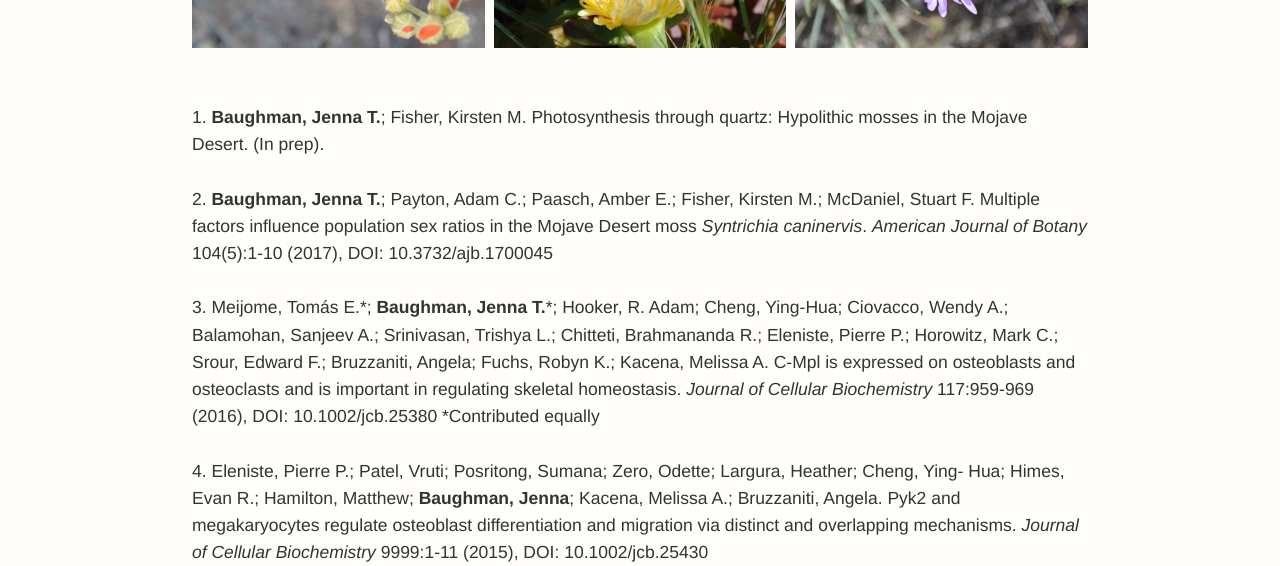
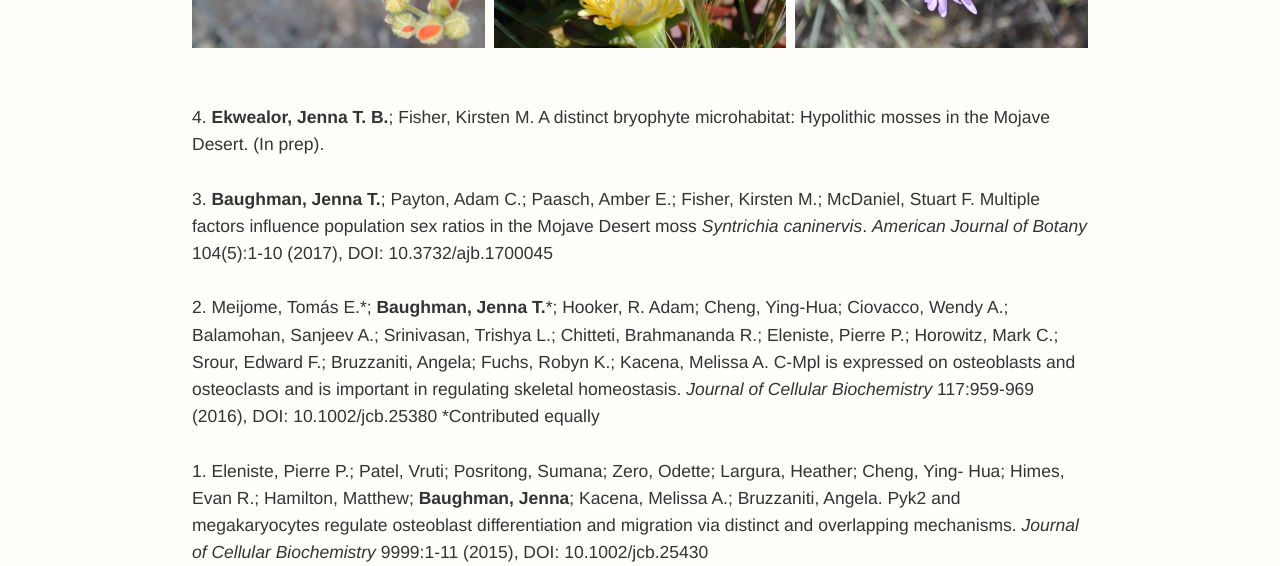
Before and after one commit to jenna-tb-ekwealor/jenna-tb-ekwealor.github.io, a Jekyll site: the page built from publications/index.html, in a window 1280 px wide and 1030 px high. Shown: the part 310-876 px from the top of the window. Built offline with Jekyll 4.4.1, drawn with Linux system fonts in a browser that asks for light colours.

Commit message:
change order and name of publications

```diff
--- a/publications/index.html
+++ b/publications/index.html
@@ -16,11 +16,11 @@ src="../imageLoad.js"
 	<br>
 
   	<p><small>
-  		1. <b>Baughman, Jenna T.</b>; Fisher, Kirsten M. Photosynthesis through quartz: Hypolithic mosses in the Mojave Desert. (In prep).<br>
+  		4. <b>Ekwealor, Jenna T. B.</b>; Fisher, Kirsten M. A distinct bryophyte microhabitat: Hypolithic mosses in the Mojave Desert. (In prep).<br>
   		<br>
-		2. <b>Baughman, Jenna T.</b>; Payton, Adam C.; Paasch, Amber E.; Fisher, Kirsten M.; McDaniel, Stuart F. Multiple factors influence population sex ratios in the Mojave Desert moss <i>Syntrichia caninervis</i>. <i>American Journal of Botany</i> 104(5):1-10 (2017), DOI: 10.3732/ajb.1700045<br>
+		3. <b>Baughman, Jenna T.</b>; Payton, Adam C.; Paasch, Amber E.; Fisher, Kirsten M.; McDaniel, Stuart F. Multiple factors influence population sex ratios in the Mojave Desert moss <i>Syntrichia caninervis</i>. <i>American Journal of Botany</i> 104(5):1-10 (2017), DOI: 10.3732/ajb.1700045<br>
 		<br>
-		3. Meijome, Tomás E.*; <b>Baughman, Jenna T.</b>*; Hooker, R. Adam; Cheng, Ying-Hua; Ciovacco, Wendy A.; Balamohan, Sanjeev A.; Srinivasan, Trishya L.; Chitteti, Brahmananda R.; Eleniste, Pierre P.; Horowitz, Mark C.; Srour, Edward F.; Bruzzaniti, Angela; Fuchs, Robyn K.; Kacena, Melissa A. C-Mpl is expressed on osteoblasts and osteoclasts and is important in regulating skeletal homeostasis. <i>Journal of Cellular Biochemistry</i> 117:959-969 (2016), DOI: 10.1002/jcb.25380 *Contributed equally<br>
+		2. Meijome, Tomás E.*; <b>Baughman, Jenna T.</b>*; Hooker, R. Adam; Cheng, Ying-Hua; Ciovacco, Wendy A.; Balamohan, Sanjeev A.; Srinivasan, Trishya L.; Chitteti, Brahmananda R.; Eleniste, Pierre P.; Horowitz, Mark C.; Srour, Edward F.; Bruzzaniti, Angela; Fuchs, Robyn K.; Kacena, Melissa A. C-Mpl is expressed on osteoblasts and osteoclasts and is important in regulating skeletal homeostasis. <i>Journal of Cellular Biochemistry</i> 117:959-969 (2016), DOI: 10.1002/jcb.25380 *Contributed equally<br>
 		<br>
-		4. Eleniste, Pierre P.; Patel, Vruti; Posritong, Sumana; Zero, Odette; Largura, Heather; Cheng, Ying- Hua; Himes, Evan R.; Hamilton, Matthew; <b>Baughman, Jenna</b>; Kacena, Melissa A.; Bruzzaniti, Angela. Pyk2 and megakaryocytes regulate osteoblast differentiation and migration via distinct and overlapping mechanisms. <i>Journal of Cellular Biochemistry</i> 9999:1-11 (2015), DOI: 10.1002/jcb.25430</small></p>
+		1. Eleniste, Pierre P.; Patel, Vruti; Posritong, Sumana; Zero, Odette; Largura, Heather; Cheng, Ying- Hua; Himes, Evan R.; Hamilton, Matthew; <b>Baughman, Jenna</b>; Kacena, Melissa A.; Bruzzaniti, Angela. Pyk2 and megakaryocytes regulate osteoblast differentiation and migration via distinct and overlapping mechanisms. <i>Journal of Cellular Biochemistry</i> 9999:1-11 (2015), DOI: 10.1002/jcb.25430</small></p>
 </section>
```
